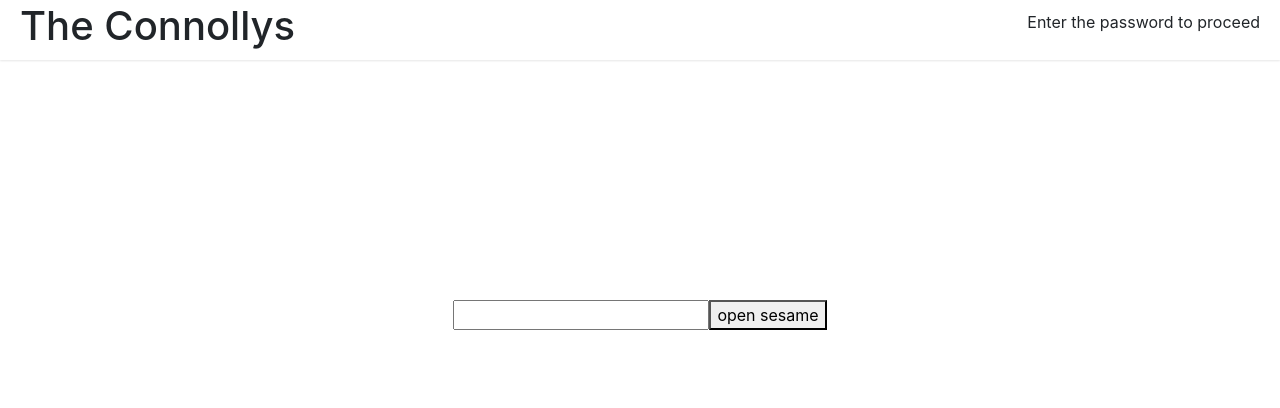
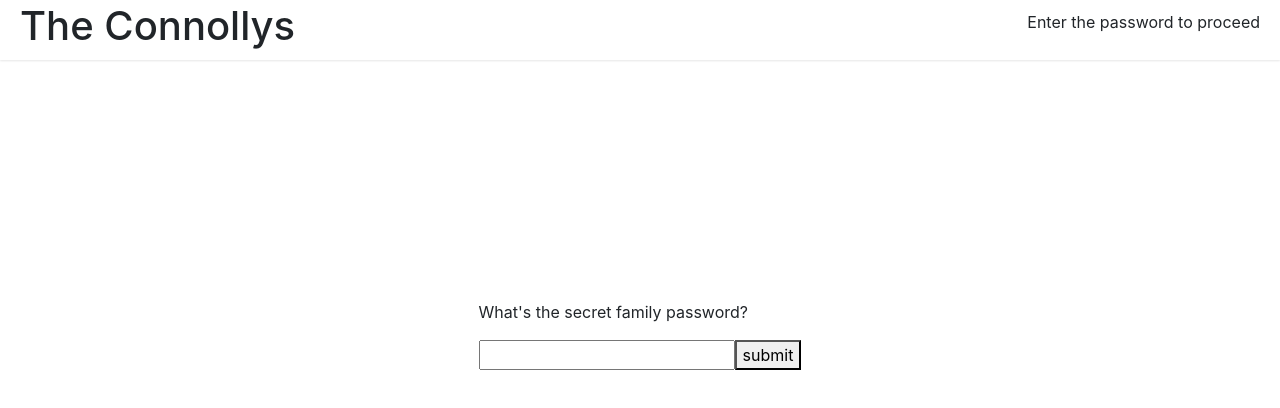
Before and after one commit to connkat/family-videos, a React (Create React App) app: page / in a window 1280 px wide. Shown: the top 408 px of the page. Built offline with nearby package versions, Linux system fonts and the light colour scheme; the HTML template or start-up script is replaced by a standard one.

Commit message:
UI changes to password entry

```diff
--- a/src/App.js
+++ b/src/App.js
@@ -60,6 +60,7 @@ function App() {
 			) : (
 				<div className="password-protector">
 					<form>
+						<p>What's the secret family password?</p>
 						<input
 							type="password"
 							id="password"
@@ -68,7 +69,7 @@ function App() {
 								setGuess(e.target.value);
 							}}
 						/>
-						<button onClick={checkPassword}>open sesame</button>
+						<button onClick={checkPassword}>submit</button>
 					</form>
 				</div>
 			)}
```
